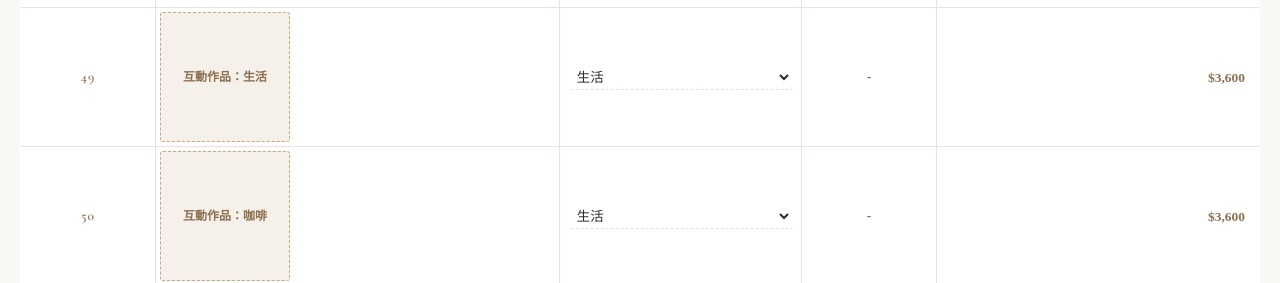
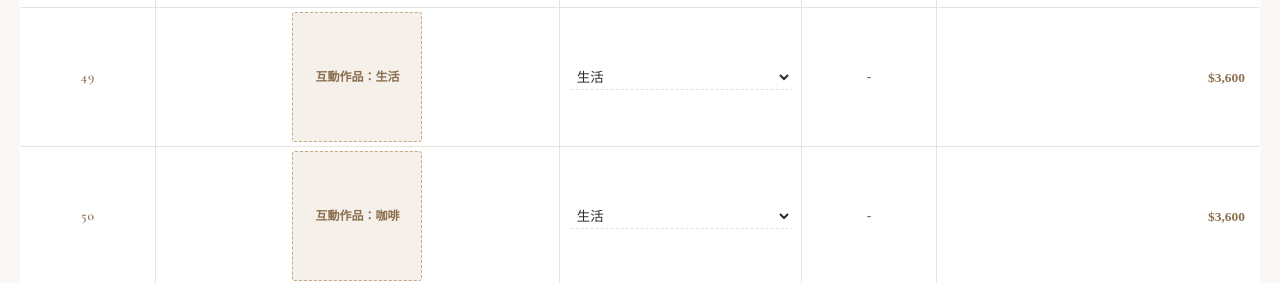
Before and after one commit to mujou0612/alice-2026Apr, a plain HTML site: page index.html in a window 1280 px wide. Shown: the part 8155-8438 px from the top of the page. Drawn offline with nearby package versions, Linux system fonts and the light colour scheme.

Commit message:
修正互動作品置中、加 EXIF 方向 CSS
Co-Authored-By: Claude Opus 4.6 <noreply@anthropic.com>

```diff
--- a/index.html
+++ b/index.html
@@ -196,6 +196,7 @@
     width: 130px;
     height: 130px;
     object-fit: contain;
+    image-orientation: from-image;
     cursor: pointer;
     border-radius: 3px;
     border: 1px solid #eee;
@@ -208,7 +209,7 @@
   .col-img .interactive-label {
     width: 130px;
     height: 130px;
-    display: flex;
+    display: inline-flex;
     align-items: center;
     justify-content: center;
     text-align: center;
```
